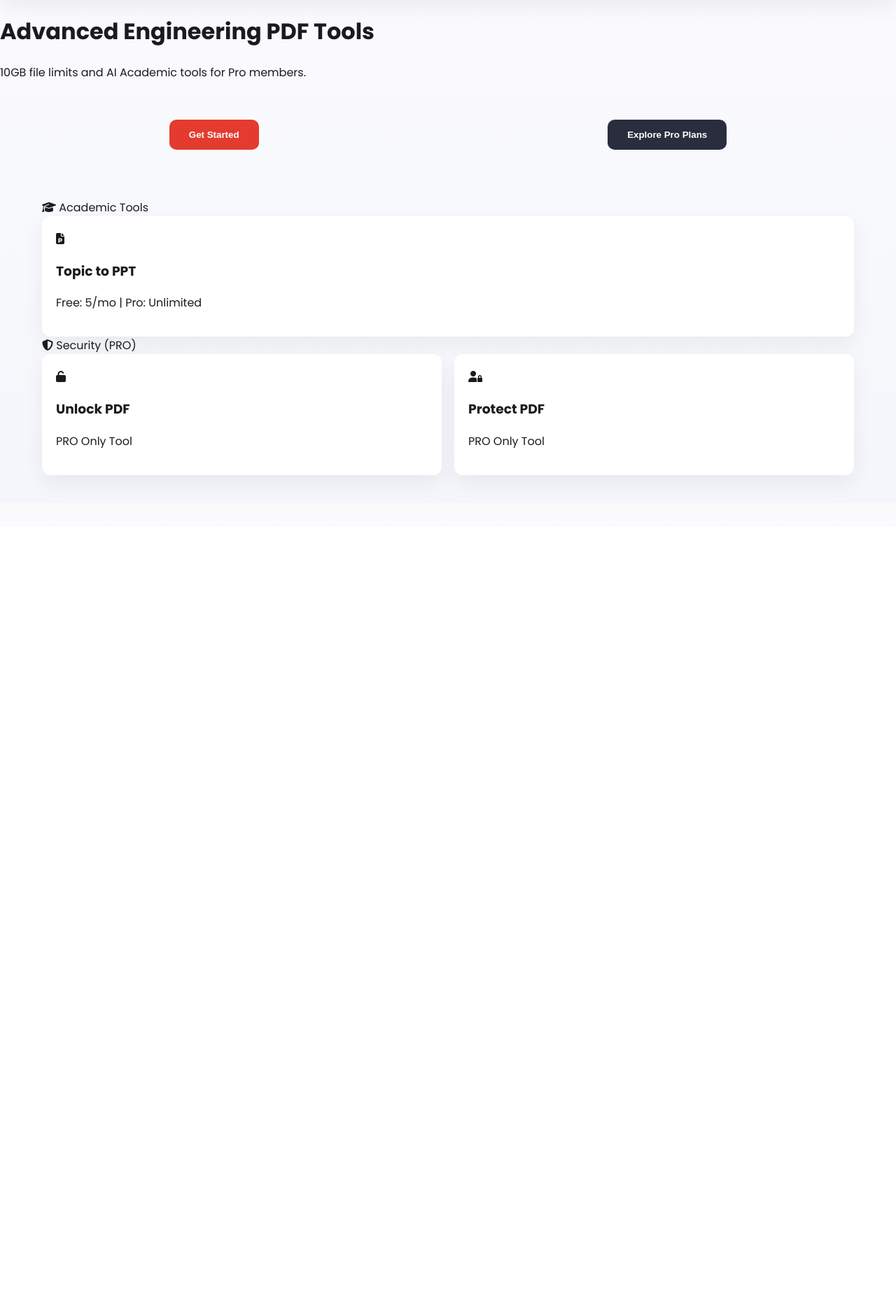
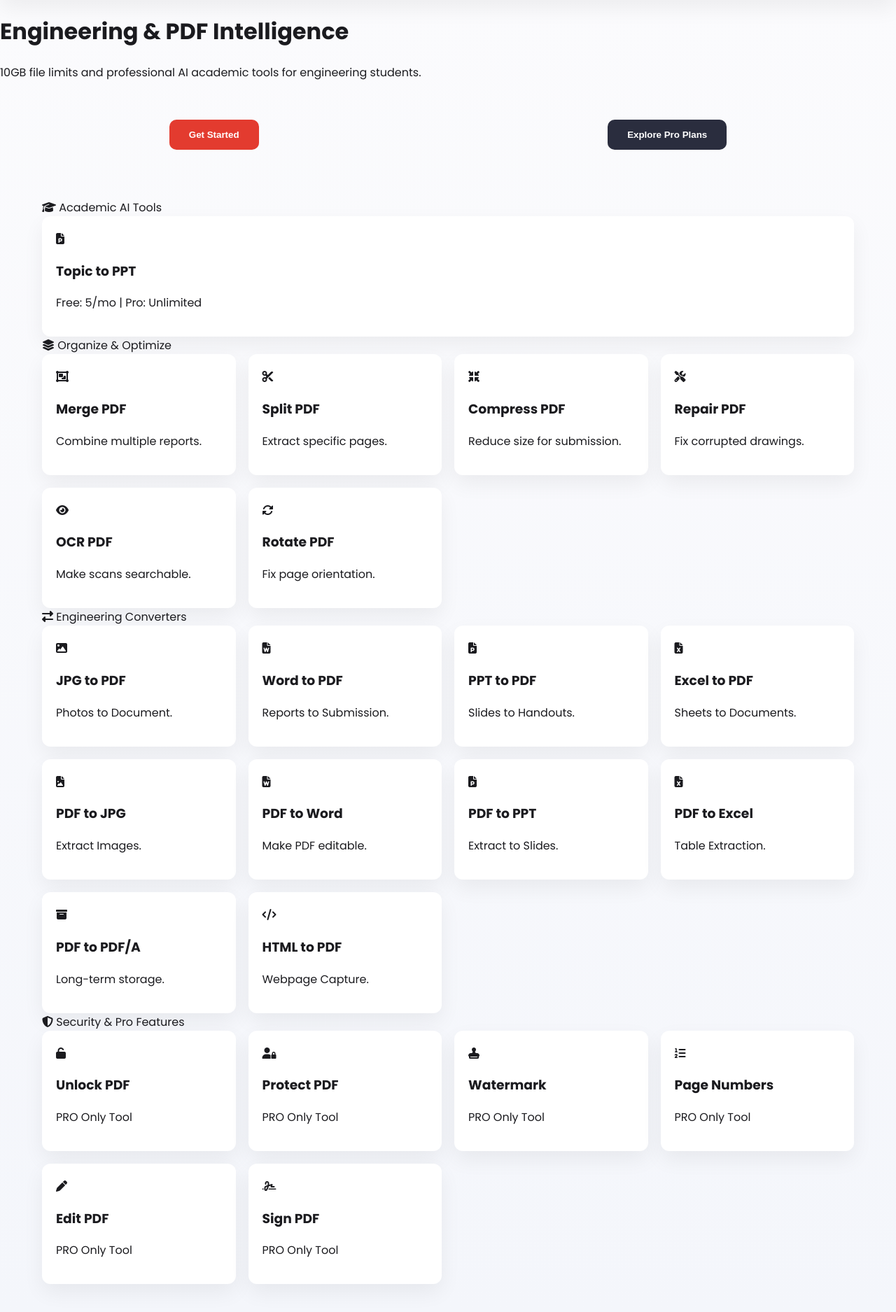
Before and after one commit to soumyadipmondal2165-spec/built-theory-frontend, a Flask app: page / in a window 1280 px wide. Shown: the part 47-1922 px from the top of the page at 70% size. Before the commit the page ends 754 px from the top, so only its background shows below. Run offline with Flask 3, Linux system fonts and the light colour scheme; some libraries are stand-ins or nearby versions.

Commit message:
Revise index.html for improved UI and tool descriptions
Updated the index.html file to enhance the user interface and functionality, including changes to the title, processing overlay text, and tool descriptions.

```diff
--- a/templates/index.html
+++ b/templates/index.html
@@ -3,7 +3,7 @@
 <head>
     <meta charset="UTF-8">
     <meta name="viewport" content="width=device-width, initial-scale=1.0">
-    <title>Built-Theory | Premium PDF & Academic Suite</title>
+    <title>Built-Theory | Advanced Engineering PDF Suite</title>
 
     <link rel="stylesheet" href="https://cdnjs.cloudflare.com/ajax/libs/font-awesome/6.4.0/css/all.min.css">
     <link href="https://fonts.googleapis.com/css2?family=Poppins:wght@300;400;500;600;700&display=swap" rel="stylesheet">
@@ -21,7 +21,7 @@
     <div id="processingOverlay" class="processingOverlay" style="display:none;">
         <div class="spinner-container"><div class="spinner-main"></div></div>
         <div class="processing-text">Built-Theory is working...</div>
-        <div class="processing-subtext">Processing large files may take a moment. Do not refresh.</div>
+        <div class="processing-subtext">Processing large engineering files (up to 10GB) may take a moment.</div>
     </div>
 
     <nav>
@@ -36,7 +36,7 @@
         </div>
 
         <div class="user-profile" id="userProfile" style="display:none;">
-            <div class="premium-badge" id="premiumBadge" style="display:none;">PRO</div>
+            <div class="premium-badge" id="premiumBadge" style="display:none;">PRO Member</div>
             <img id="userAvatar" class="user-avatar" src="" style="width:35px; border-radius:50%;">
             <button class="btn-login" onclick="logout()" style="background:#f0f0f0; color:#333; margin-left:10px;">Logout</button>
             <button class="btn-login" id="upgradeBtn" onclick="showPremiumModal()" style="background:#FFD700; color:#000; margin-left:10px;">Go Pro</button>
@@ -44,8 +44,8 @@
     </nav>
 
     <div class="hero">
-        <h1>Advanced Engineering PDF Tools</h1>
-        <p>10GB file limits and AI Academic tools for Pro members.</p>
+        <h1>Engineering & PDF Intelligence</h1>
+        <p>10GB file limits and professional AI academic tools for engineering students.</p>
         <div style="margin-top:25px; display:flex; gap:15px; justify-content:center;">
             <button class="primary-btn" onclick="document.getElementById('tools').scrollIntoView()">Get Started</button>
             <button class="primary-btn" id="heroJoinPro" style="background:var(--dark);" onclick="showPremiumModal()">Explore Pro Plans</button>
@@ -53,8 +53,9 @@
     </div>
 
     <div class="container" id="tools">
+
         <div class="category-section">
-            <div class="category-title"><i class="fas fa-graduation-cap"></i> Academic Tools</div>
+            <div class="category-title"><i class="fas fa-graduation-cap"></i> Academic AI Tools</div>
             <div class="tools-grid">
                 <div class="tool-card" onclick="openTool('ppt_gen')">
                     <div class="tool-icon"><i class="fas fa-file-powerpoint"></i></div>
@@ -65,54 +66,81 @@
         </div>
 
         <div class="category-section">
-            <div class="category-title"><i class="fas fa-shield-alt"></i> Security (PRO)</div>
+            <div class="category-title"><i class="fas fa-layer-group"></i> Organize & Optimize</div>
             <div class="tools-grid">
-                <div class="tool-card" onclick="openTool('unlock')">
-                    <div class="tool-icon"><i class="fas fa-unlock"></i></div>
-                    <h3>Unlock PDF</h3>
-                    <p>PRO Only Tool</p>
-                </div>
-                <div class="tool-card" onclick="openTool('protect')">
-                    <div class="tool-icon"><i class="fas fa-user-lock"></i></div>
-                    <h3>Protect PDF</h3>
-                    <p>PRO Only Tool</p>
-                </div>
+                <div class="tool-card" onclick="openTool('merge')"><div class="tool-icon"><i class="fas fa-object-group"></i></div><h3>Merge PDF</h3><p>Combine multiple reports.</p></div>
+                <div class="tool-card" onclick="openTool('split')"><div class="tool-icon"><i class="fas fa-cut"></i></div><h3>Split PDF</h3><p>Extract specific pages.</p></div>
+                <div class="tool-card" onclick="openTool('compress')"><div class="tool-icon"><i class="fas fa-compress-arrows-alt"></i></div><h3>Compress PDF</h3><p>Reduce size for submission.</p></div>
+                <div class="tool-card" onclick="openTool('repair')"><div class="tool-icon"><i class="fas fa-tools"></i></div><h3>Repair PDF</h3><p>Fix corrupted drawings.</p></div>
+                <div class="tool-card" onclick="openTool('ocr')"><div class="tool-icon"><i class="fas fa-eye"></i></div><h3>OCR PDF</h3><p>Make scans searchable.</p></div>
+                <div class="tool-card" onclick="openTool('rotate')"><div class="tool-icon"><i class="fas fa-sync-alt"></i></div><h3>Rotate PDF</h3><p>Fix page orientation.</p></div>
+            </div>
+        </div>
+
+        <div class="category-section">
+            <div class="category-title"><i class="fas fa-exchange-alt"></i> Engineering Converters</div>
+            <div class="tools-grid">
+                <div class="tool-card" onclick="openTool('img2pdf')"><div class="tool-icon"><i class="fas fa-image"></i></div><h3>JPG to PDF</h3><p>Photos to Document.</p></div>
+                <div class="tool-card" onclick="openTool('word2pdf')"><div class="tool-icon"><i class="fas fa-file-word"></i></div><h3>Word to PDF</h3><p>Reports to Submission.</p></div>
+                <div class="tool-card" onclick="openTool('ppt2pdf')"><div class="tool-icon"><i class="fas fa-file-powerpoint"></i></div><h3>PPT to PDF</h3><p>Slides to Handouts.</p></div>
+                <div class="tool-card" onclick="openTool('excel2pdf')"><div class="tool-icon"><i class="fas fa-file-excel"></i></div><h3>Excel to PDF</h3><p>Sheets to Documents.</p></div>
+                <div class="tool-card" onclick="openTool('pdf2jpg')"><div class="tool-icon"><i class="fas fa-file-image"></i></div><h3>PDF to JPG</h3><p>Extract Images.</p></div>
+                <div class="tool-card" onclick="openTool('pdf2word')"><div class="tool-icon"><i class="fas fa-file-word"></i></div><h3>PDF to Word</h3><p>Make PDF editable.</p></div>
+                <div class="tool-card" onclick="openTool('pdf2ppt')"><div class="tool-icon"><i class="fas fa-file-powerpoint"></i></div><h3>PDF to PPT</h3><p>Extract to Slides.</p></div>
+                <div class="tool-card" onclick="openTool('pdf2excel')"><div class="tool-icon"><i class="fas fa-file-excel"></i></div><h3>PDF to Excel</h3><p>Table Extraction.</p></div>
+                <div class="tool-card" onclick="openTool('pdf2pdfa')"><div class="tool-icon"><i class="fas fa-archive"></i></div><h3>PDF to PDF/A</h3><p>Long-term storage.</p></div>
+                <div class="tool-card" onclick="openTool('html2pdf')"><div class="tool-icon"><i class="fas fa-code"></i></div><h3>HTML to PDF</h3><p>Webpage Capture.</p></div>
+            </div>
+        </div>
+
+        <div class="category-section">
+            <div class="category-title"><i class="fas fa-shield-alt"></i> Security & Pro Features</div>
+            <div class="tools-grid">
+                <div class="tool-card pro-card" onclick="openTool('unlock')"><div class="tool-icon"><i class="fas fa-unlock"></i></div><h3>Unlock PDF</h3><p>PRO Only Tool</p></div>
+                <div class="tool-card pro-card" onclick="openTool('protect')"><div class="tool-icon"><i class="fas fa-user-lock"></i></div><h3>Protect PDF</h3><p>PRO Only Tool</p></div>
+                <div class="tool-card pro-card" onclick="openTool('watermark')"><div class="tool-icon"><i class="fas fa-stamp"></i></div><h3>Watermark</h3><p>PRO Only Tool</p></div>
+                <div class="tool-card pro-card" onclick="openTool('pagenum')"><div class="tool-icon"><i class="fas fa-list-ol"></i></div><h3>Page Numbers</h3><p>PRO Only Tool</p></div>
+                <div class="tool-card pro-card" onclick="openTool('edit')"><div class="tool-icon"><i class="fas fa-pen"></i></div><h3>Edit PDF</h3><p>PRO Only Tool</p></div>
+                <div class="tool-card pro-card" onclick="openTool('sign')"><div class="tool-icon"><i class="fas fa-signature"></i></div><h3>Sign PDF</h3><p>PRO Only Tool</p></div>
             </div>
         </div>
     </div>
 
     <div id="workspace" style="display:none; position:fixed; top:0; left:0; width:100%; height:100%; background:white; z-index:500; flex-direction:column; align-items:center; justify-content:center;">
-        <div class="workspace-header" style="padding:20px; width:100%; display:flex; justify-content:space-between;">
+        <div class="workspace-header" style="padding:20px; width:100%; display:flex; justify-content:space-between; border-bottom:1px solid #eee;">
             <div class="logo">Built-Theory Workspace</div>
-            <i class="fas fa-times" onclick="closeWorkspace()" style="cursor:pointer; font-size:1.5rem;"></i>
+            <i class="fas fa-times" onclick="closeWorkspace()" style="cursor:pointer; font-size:1.5rem; color:#888;"></i>
         </div>
         <div class="upload-box" id="dropArea" onclick="document.getElementById('fileInput').click()">
             <input type="file" id="fileInput" multiple style="display:none;">
-            <i class="fas fa-cloud-upload-alt" style="font-size:3rem; color:var(--primary);"></i>
-            <h3>Select Files</h3>
+            <i class="fas fa-cloud-upload-alt" style="font-size:3.5rem; color:var(--primary); margin-bottom:15px;"></i>
+            <h3>Drop your files here</h3>
             <p id="limitInfo">Limit: 50MB</p>
         </div>
-        <div id="pptForm" style="display:none; width:80%; max-width:500px; margin-top:20px;">
-            <input type="text" id="pptTopic" placeholder="Topic Name" style="width:100%; padding:12px; margin-bottom:10px; border-radius:8px; border:1px solid #ddd;">
-            <textarea id="pptDetails" placeholder="Details..." style="width:100%; padding:12px; height:100px; border-radius:8px; border:1px solid #ddd;"></textarea>
+
+        <div id="pptForm" style="display:none; width:90%; max-width:500px; margin-top:20px;">
+            <input type="text" id="pptTopic" placeholder="Topic Name (e.g. Civil Engineering Foundation)" style="width:100%; padding:15px; margin-bottom:10px; border-radius:12px; border:1px solid #ddd;">
+            <textarea id="pptDetails" placeholder="Add specific details or keywords..." style="width:100%; padding:15px; height:120px; border-radius:12px; border:1px solid #ddd;"></textarea>
         </div>
-        <button class="primary-btn" id="processBtn" style="display:none;" onclick="processFiles()">Run Tool</button>
+
+        <button class="primary-btn" id="processBtn" style="display:none; margin-top:20px; padding:15px 50px;" onclick="processFiles()">Process Files</button>
     </div>
 
-    <div id="premiumModal" style="display:none; position:fixed; top:0; left:0; width:100%; height:100%; background:rgba(0,0,0,0.85); z-index:1000; justify-content:center; align-items:center;">
-        <div class="modal-content" style="background:white; padding:40px; border-radius:20px; text-align:center; width:90%; max-width:450px;">
-            <h2 style="color:var(--primary); margin-bottom:10px;">Join Built-Theory PRO</h2>
-            <p>Unlock 10GB limits & all advanced tools.</p>
-            <div style="display:grid; gap:12px; margin:25px 0;">
-                <button class="primary-btn" onclick="payPro(59)">Weekly Plan - ₹59</button>
-                <button class="primary-btn" onclick="payPro(199)">Monthly Plan - ₹199</button>
-                <button class="primary-btn" onclick="payPro(1999)" style="background:linear-gradient(45deg, #FFD700, #FFA500); color:black;">Yearly Plan - ₹1999</button>
+    <div id="premiumModal" style="display:none; position:fixed; top:0; left:0; width:100%; height:100%; background:rgba(0,0,0,0.9); z-index:1000; justify-content:center; align-items:center;">
+        <div class="modal-content" style="background:white; padding:40px; border-radius:25px; text-align:center; width:95%; max-width:450px; box-shadow:0 15px 50px rgba(0,0,0,0.3);">
+            <h2 style="color:var(--primary); font-size:1.8rem;">Join Built-Theory PRO</h2>
+            <p style="margin-bottom:25px; color:#555;">Unlock 10GB limits and all 27+ academic tools.</p>
+            <div style="display:grid; gap:15px;">
+                <button class="primary-btn" onclick="payPro(59)" style="padding:15px;">Weekly Student Pass - ₹59</button>
+                <button class="primary-btn" onclick="payPro(199)" style="padding:15px;">Monthly Full Access - ₹199</button>
+                <button class="primary-btn" onclick="payPro(1999)" style="background:linear-gradient(45deg, #FFD700, #FFA500); color:black; padding:18px; font-weight:800;">Lifetime Elite - ₹1999</button>
             </div>
-            <span onclick="document.getElementById('premiumModal').style.display='none'" style="cursor:pointer; color:#888;">Maybe Later</span>
+            <p onclick="document.getElementById('premiumModal').style.display='none'" style="cursor:pointer; color:#888; margin-top:20px; font-size:0.9rem;">No thanks, I'll stay Free</p>
         </div>
     </div>
 
     <script>
+        // --- CONFIG & INITIALIZATION ---
         const firebaseConfig = {
             apiKey: "AIzaSyAZvTrFE81bYQ2R7JxQZnV3x6tmh_j6yL0",
             authDomain: "built-theory-auth-439a4.firebaseapp.com",
@@ -122,6 +150,7 @@
             appId: "1:621216043890:web:8446c3344595abc38e43eb"
         };
         const RAZORPAY_KEY = "rzp_live_SDvXBbpBeVUe5U";
+        const API_BASE = "https://built-theory-frontend.onrender.com/api";
 
         firebase.initializeApp(firebaseConfig);
         const auth = firebase.auth();
@@ -130,8 +159,11 @@
         let currentUser = null;
         let isPremium = false;
         let currentTool = '';
-        const PRO_ONLY = ['repair', 'pdf2jpg', 'pdf2word', 'pdf2ppt', 'pdf2excel', 'pdf2pdfa', 'pagenum', 'edit', 'unlock', 'protect'];
 
+        // --- 27+ TOOLS REGISTRY ---
+        const PRO_ONLY = ['unlock', 'protect', 'watermark', 'pagenum', 'edit', 'sign', 'repair', 'ocr', 'pdf2word', 'pdf2excel', 'pdf2ppt', 'pdf2pdfa'];
+
+        // --- AUTH LOGIC ---
         auth.onAuthStateChanged(async (user) => {
             if (user) {
                 currentUser = user;
@@ -149,6 +181,7 @@
             }
         });
 
+        // --- TOOL WORKFLOW ---
         function openTool(tool) {
             if (PRO_ONLY.includes(tool) && !isPremium) {
                 showPremiumModal();
@@ -156,15 +189,20 @@
             }
             currentTool = tool;
             document.getElementById('workspace').style.display = 'flex';
-            document.getElementById('limitInfo').innerText = isPremium ? "Limit: 10GB" : "Limit: 50MB";
+            document.getElementById('limitInfo').innerText = isPremium ? "Limit: 10GB (PRO)" : "Limit: 50MB (Free)";
             document.getElementById('pptForm').style.display = (tool === 'ppt_gen') ? 'block' : 'none';
+            document.getElementById('dropArea').style.display = (tool === 'ppt_gen') ? 'none' : 'flex';
+
+            // Logic for Tools that don't need files
+            if(tool === 'ppt_gen') document.getElementById('processBtn').style.display = 'block';
         }
 
         function closeWorkspace() { document.getElementById('workspace').style.display = 'none'; }
         function showPremiumModal() { document.getElementById('premiumModal').style.display = 'flex'; }
 
+        // --- PAYMENT LOGIC ---
         function payPro(amount) {
-            if (!currentUser) { alert("Please login first!"); loginWithGoogle(); return; }
+            if (!currentUser) { alert("Login required to unlock PRO!"); loginWithGoogle(); return; }
 
             const options = {
                 "key": RAZORPAY_KEY,
@@ -172,20 +210,21 @@
                 "currency": "INR",
                 "name": "Built-Theory PRO",
                 "handler": async function(response) {
-                    await db.collection('users').doc(currentUser.uid).update({
+                    await db.collection('users').doc(currentUser.uid).set({
                         isPremium: true,
                         plan: amount,
-                        payId: response.razorpay_payment_id
-                    });
+                        payId: response.razorpay_payment_id,
+                        email: currentUser.email
+                    }, { merge: true });
 
-                    // Send Email Receipt
-                    fetch('/api/payment-success', {
+                    // Send Automated Receipt via Backend
+                    fetch(`${API_BASE}/payment-success`, {
                         method: 'POST',
                         headers: { 'Content-Type': 'application/json' },
                         body: JSON.stringify({ email: currentUser.email, amount: amount })
                     });
 
-                    alert("PRO Unlocked Successfully!");
+                    alert("Welcome to PRO! 10GB Limits Unlocked.");
                     location.reload();
                 },
                 "prefill": { "email": currentUser.email },
@@ -194,21 +233,26 @@
             new Razorpay(options).open();
         }
 
+        // --- CORE ENGINE ---
         async function processFiles() {
             const files = document.getElementById('fileInput').files;
             const overlay = document.getElementById('processingOverlay');
 
-            const totalSize = Array.from(files).reduce((acc, f) => acc + f.size, 0);
-            const limit = isPremium ? 10 * 1024 * 1024 * 1024 : 50 * 1024 * 1024;
+            // Limit Checking
+            if (currentTool !== 'ppt_gen') {
+                const totalSize = Array.from(files).reduce((acc, f) => acc + f.size, 0);
+                const limit = isPremium ? 10 * 1024 * 1024 * 1024 : 50 * 1024 * 1024;
 
-            if (totalSize > limit) {
-                alert(`Size limit exceeded! Free: 50MB | PRO: 10GB`);
-                return;
+                if (totalSize > limit) {
+                    alert(`Submission too large! Your current limit: ${isPremium ? '10GB' : '50MB'}`);
+                    return;
+                }
             }
 
             overlay.style.display = 'flex';
             const formData = new FormData();
 
+            // Dynamic Form Population for all 27+ tools
             if (currentTool === 'merge' || currentTool === 'img2pdf') {
                 Array.from(files).forEach(f => formData.append('files', f));
             } else if (currentTool === 'ppt_gen') {
@@ -219,14 +263,22 @@
             }
 
             try {
-                const res = await fetch(`https://built-theory-api.onrender.com/api/${currentTool}`, {
+                const res = await fetch(`${API_BASE}/${currentTool}`, {
                     method: 'POST',
                     body: formData
                 });
+
+                if (!res.ok) throw new Error("Backend processing error.");
+
                 const blob = await res.blob();
-                download(blob, `BuiltTheory_${currentTool}_Result.pdf`);
-            } catch (e) { alert("Server error. Please check Render logs."); }
-            finally { overlay.style.display = 'none'; }
+                const ext = (currentTool === 'ppt_gen') ? 'pptx' : (currentTool === 'pdf2jpg' ? 'zip' : 'pdf');
+                download(blob, `BuiltTheory_${currentTool}_Done.${ext}`);
+
+            } catch (e) {
+                alert("Server issue detected. Ensure Render backend is LIVE.");
+            } finally {
+                overlay.style.display = 'none';
+            }
         }
 
         function loginWithGoogle() { auth.signInWithPopup(new firebase.auth.GoogleAuthProvider()); }
```
